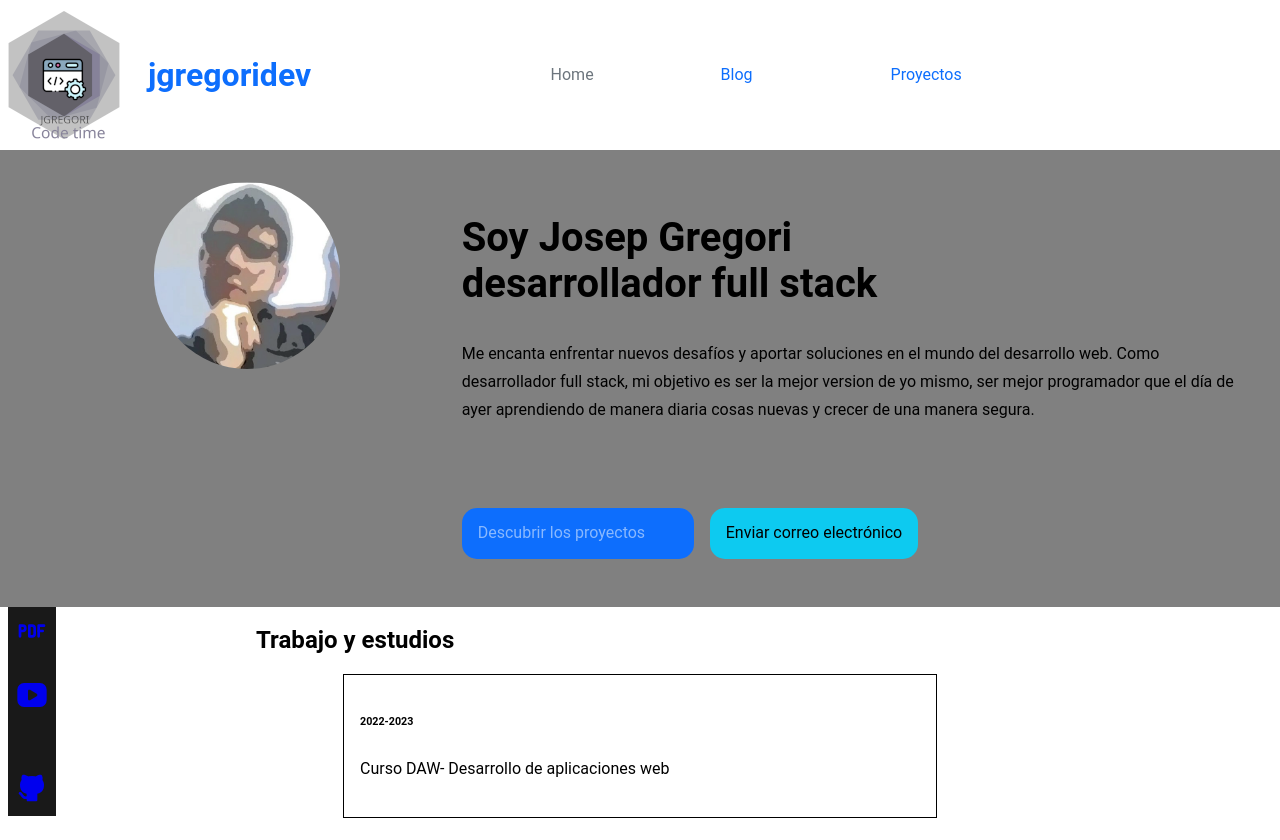
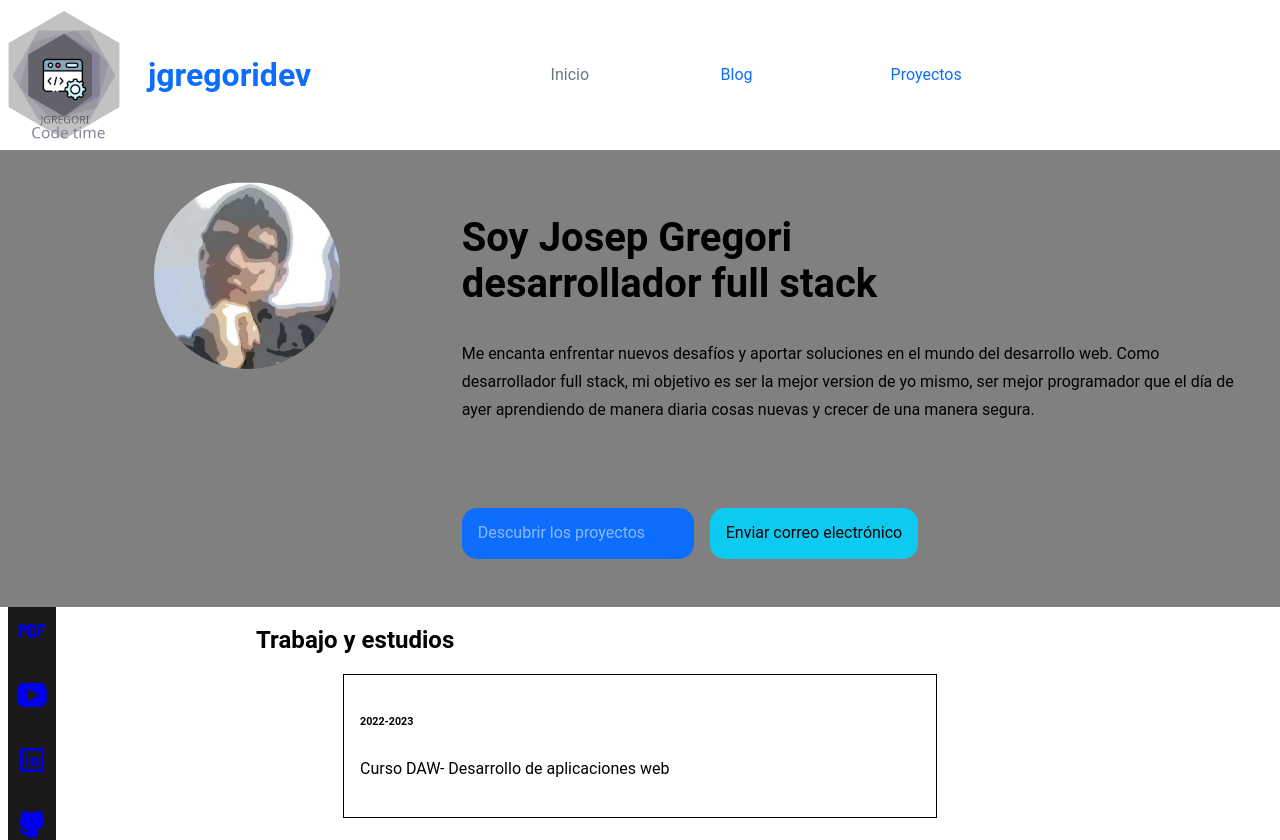
Before and after one commit to JgregoriDev/jgregori-website, a React (Vite) app: page / in a window 1280 px wide. Shown: the top 840 px of the page. Built offline with nearby package versions, Linux system fonts and the light colour scheme.

Commit message:
Error tipografico y link linkedin no se mostraba

```diff
--- a/src/App.scss
+++ b/src/App.scss
@@ -5,6 +5,7 @@
     font-family: "Roboto",Verdana,Tahoma;
 }
 body{
+    accent-color: map-get($map: $light-theme-colors, $key: primary);
     font-family: "Roboto",Verdana,Tahoma;
 }
 
--- a/src/assets/db/Projects.json
+++ b/src/assets/db/Projects.json
@@ -45,7 +45,7 @@
         "description": "Captura de pantalla del proyecto 3"
       },
       "github": "https://github.com/jgregoridev/VOS",
-      "url": "https://11josep.daw.iesevalorpego.es/"
+      "url": ""
     },
     {
       "id": 4,
--- a/src/components/Card/Card.module.scss
+++ b/src/components/Card/Card.module.scss
@@ -3,6 +3,7 @@
 .card{
     position: relative;
     @include flex(column,center,center);
+    min-height: 300px;
     border: 1px solid map-get($map: $light-theme-colors, $key: secondary);
 
     &__title{
@@ -25,7 +26,9 @@
             display: none;
             background: rgba(0,0,0,.6);
     }
-
+    &__hide{
+        visibility: hidden;
+    }
     // &__cspans{
     //     @include flex(row,space-evenly,center);
     //     flex-wrap: wrap;
--- a/src/components/Footer/index.tsx
+++ b/src/components/Footer/index.tsx
@@ -7,7 +7,7 @@
   return (
     <footer className={Style.footer}>
       <div className={Style.footer__ch2}>
-        <h2 className={Style.footer__h2}>Footer</h2>
+        <h2 className={Style.footer__h2}>JGregoriDev</h2>
       </div>
       <div className={Style.footer__cup}>
         <button onClick={()=>scrollToTop()} className={Style.footer__up} title="Volver al principio de la pagina">
--- a/src/components/Header/index.tsx
+++ b/src/components/Header/index.tsx
@@ -26,7 +26,7 @@
           }
           to="/"
         >
-          Home
+          Inicio
         </NavLink>
         {/* <NavLink   className={
             ({ isActive, isPending }) =>
--- a/src/components/ListProjects/index.tsx
+++ b/src/components/ListProjects/index.tsx
@@ -35,7 +35,7 @@
             name=""
             id=""
           >
-            <option defaultValue={`all`}>all</option>
+            <option defaultValue={`all`}>Todos</option>
 
             {[...genres].map((genre) => (
               <option>{genre}</option>
--- a/src/components/Presentation/Presentation.tsx
+++ b/src/components/Presentation/Presentation.tsx
@@ -26,7 +26,7 @@
           es ser la mejor version de yo mismo, ser mejor programador que el día de ayer aprendiendo de manera diaria cosas nuevas y crecer de una manera segura.
         </p>
         <div className={Style.presentation__cont}>
-        <Link className={Style.presentation__cbutton} to={"/projects"}  title="Descubrir los proyectos">Descubrir los proyectos</Link>
+        <Link className={Style.presentation__cbutton} to={"/proyectos"}  title="Descubrir los proyectos">Descubrir los proyectos</Link>
         <Link className={Style.presentation__cibutton} to={"mailto: josepgb13@gmail.com"}  title="Enviar e-mail">Enviar correo electrónico</Link>
 
         </div>
--- a/src/components/SocialmediaNav/index.tsx
+++ b/src/components/SocialmediaNav/index.tsx
@@ -1,5 +1,5 @@
 import curriculum from "@/assets/curriculum.pdf";
-import { Link } from 'react-router-dom'
+import { Link } from "react-router-dom";
 
 import Style from "./SocialMediaNav.module.scss";
 const SocialmediaNav = () => {
@@ -10,7 +10,18 @@
         title="jgregori curriculum en pdf"
         className={`${Style.social__link}  ${Style.social__pdf}`}
       >
-      <svg xmlns="http://www.w3.org/2000/svg" className="icon icon-tabler icon-tabler-pdf" width="32" height="32" viewBox="0 0 24 24" strokeWidth="2" stroke="currentColor" fill="none" strokeLinecap="round" strokeLinejoin="round">
+        <svg
+          xmlns="http://www.w3.org/2000/svg"
+          className="icon icon-tabler icon-tabler-pdf"
+          width="32"
+          height="32"
+          viewBox="0 0 24 24"
+          strokeWidth="2"
+          stroke="currentColor"
+          fill="none"
+          strokeLinecap="round"
+          strokeLinejoin="round"
+        >
           <path stroke="none" d="M0 0h24v24H0z" fill="none"></path>
           <path d="M10 8v8h2a2 2 0 0 0 2 -2v-4a2 2 0 0 0 -2 -2h-2z"></path>
           <path d="M3 12h2a2 2 0 1 0 0 -4h-2v8"></path>
@@ -24,25 +35,75 @@
         className={`${Style.social__link} ${Style.social__youtube}`}
         target="_blank"
       >
-      <svg xmlns="http://www.w3.org/2000/svg" className="social__youtube icon icon-tabler icon-tabler-brand-youtube-filled" width="32" height="32" viewBox="0 0 24 24" strokeWidth="2" stroke="currentColor" fill="none" strokeLinecap="round" strokeLinejoin="round">
+        <svg
+          xmlns="http://www.w3.org/2000/svg"
+          className="social__youtube icon icon-tabler icon-tabler-brand-youtube-filled"
+          width="32"
+          height="32"
+          viewBox="0 0 24 24"
+          strokeWidth="2"
+          stroke="currentColor"
+          fill="none"
+          strokeLinecap="round"
+          strokeLinejoin="round"
+        >
           <path stroke="none" d="M0 0h24v24H0z" fill="none"></path>
-        <path d="M18 3a5 5 0 0 1 5 5v8a5 5 0 0 1 -5 5h-12a5 5 0 0 1 -5 -5v-8a5 5 0 0 1 5 -5zm-9 6v6a1 1 0 0 0 1.514 .857l5 -3a1 1 0 0 0 0 -1.714l-5 -3a1 1 0 0 0 -1.514 .857z" strokeWidth="0" fill="currentColor"></path>
+          <path
+            d="M18 3a5 5 0 0 1 5 5v8a5 5 0 0 1 -5 5h-12a5 5 0 0 1 -5 -5v-8a5 5 0 0 1 5 -5zm-9 6v6a1 1 0 0 0 1.514 .857l5 -3a1 1 0 0 0 0 -1.714l-5 -3a1 1 0 0 0 -1.514 .857z"
+            strokeWidth="0"
+            fill="currentColor"
+          ></path>
         </svg>
       </Link>
       <Link
         to="https://linkedin.com/in/jgregori"
-        title= "jgregori página de linkedin"
+        title="jgregori página de linkedin"
         className={`${Style.social__link} ${Style.social__linkedin}`}
       >
+        <svg
+          xmlns="http://www.w3.org/2000/svg"
+          class="icon icon-tabler icon-tabler-brand-linkedin"
+          width="32"
+          height="32"
+          viewBox="0 0 24 24"
+          stroke-width="2"
+          stroke="currentColor"
+          fill="none"
+          stroke-linecap="round"
+          stroke-linejoin="round"
+        >
+          <path stroke="none" d="M0 0h24v24H0z" fill="none"></path>
+          <path d="M4 4m0 2a2 2 0 0 1 2 -2h12a2 2 0 0 1 2 2v12a2 2 0 0 1 -2 2h-12a2 2 0 0 1 -2 -2z"></path>
+          <path d="M8 11l0 5"></path>
+          <path d="M8 8l0 .01"></path>
+          <path d="M12 16l0 -5"></path>
+          <path d="M16 16v-3a2 2 0 0 0 -4 0"></path>
+        </svg>
       </Link>
       <Link
         to="https://github.com/jgregoridev"
+        target="_blank"
         className={`${Style.social__link} ${Style.social__github}`}
         title="jgregori página de github"
       >
-      <svg xmlns="http://www.w3.org/2000/svg" className="social__github icon icon-tabler icon-tabler-brand-github-filled" width="32" height="32" viewBox="0 0 24 24" strokeWidth="2" stroke="currentColor" fill="none" strokeLinecap="round" strokeLinejoin="round">
+        <svg
+          xmlns="http://www.w3.org/2000/svg"
+          className="social__github icon icon-tabler icon-tabler-brand-github-filled"
+          width="32"
+          height="32"
+          viewBox="0 0 24 24"
+          strokeWidth="2"
+          stroke="currentColor"
+          fill="none"
+          strokeLinecap="round"
+          strokeLinejoin="round"
+        >
           <path stroke="none" d="M0 0h24v24H0z" fill="none"></path>
-        <path d="M5.315 2.1c.791 -.113 1.9 .145 3.333 .966l.272 .161l.16 .1l.397 -.083a13.3 13.3 0 0 1 4.59 -.08l.456 .08l.396 .083l.161 -.1c1.385 -.84 2.487 -1.17 3.322 -1.148l.164 .008l.147 .017l.076 .014l.05 .011l.144 .047a1 1 0 0 1 .53 .514a5.2 5.2 0 0 1 .397 2.91l-.047 .267l-.046 .196l.123 .163c.574 .795 .93 1.728 1.03 2.707l.023 .295l.007 .272c0 3.855 -1.659 5.883 -4.644 6.68l-.245 .061l-.132 .029l.014 .161l.008 .157l.004 .365l-.002 .213l-.003 3.834a1 1 0 0 1 -.883 .993l-.117 .007h-6a1 1 0 0 1 -.993 -.883l-.007 -.117v-.734c-1.818 .26 -3.03 -.424 -4.11 -1.878l-.535 -.766c-.28 -.396 -.455 -.579 -.589 -.644l-.048 -.019a1 1 0 0 1 .564 -1.918c.642 .188 1.074 .568 1.57 1.239l.538 .769c.76 1.079 1.36 1.459 2.609 1.191l.001 -.678l-.018 -.168a5.03 5.03 0 0 1 -.021 -.824l.017 -.185l.019 -.12l-.108 -.024c-2.976 -.71 -4.703 -2.573 -4.875 -6.139l-.01 -.31l-.004 -.292a5.6 5.6 0 0 1 .908 -3.051l.152 -.222l.122 -.163l-.045 -.196a5.2 5.2 0 0 1 .145 -2.642l.1 -.282l.106 -.253a1 1 0 0 1 .529 -.514l.144 -.047l.154 -.03z" strokeWidth="0" fill="currentColor"></path>
+          <path
+            d="M5.315 2.1c.791 -.113 1.9 .145 3.333 .966l.272 .161l.16 .1l.397 -.083a13.3 13.3 0 0 1 4.59 -.08l.456 .08l.396 .083l.161 -.1c1.385 -.84 2.487 -1.17 3.322 -1.148l.164 .008l.147 .017l.076 .014l.05 .011l.144 .047a1 1 0 0 1 .53 .514a5.2 5.2 0 0 1 .397 2.91l-.047 .267l-.046 .196l.123 .163c.574 .795 .93 1.728 1.03 2.707l.023 .295l.007 .272c0 3.855 -1.659 5.883 -4.644 6.68l-.245 .061l-.132 .029l.014 .161l.008 .157l.004 .365l-.002 .213l-.003 3.834a1 1 0 0 1 -.883 .993l-.117 .007h-6a1 1 0 0 1 -.993 -.883l-.007 -.117v-.734c-1.818 .26 -3.03 -.424 -4.11 -1.878l-.535 -.766c-.28 -.396 -.455 -.579 -.589 -.644l-.048 -.019a1 1 0 0 1 .564 -1.918c.642 .188 1.074 .568 1.57 1.239l.538 .769c.76 1.079 1.36 1.459 2.609 1.191l.001 -.678l-.018 -.168a5.03 5.03 0 0 1 -.021 -.824l.017 -.185l.019 -.12l-.108 -.024c-2.976 -.71 -4.703 -2.573 -4.875 -6.139l-.01 -.31l-.004 -.292a5.6 5.6 0 0 1 .908 -3.051l.152 -.222l.122 -.163l-.045 -.196a5.2 5.2 0 0 1 .145 -2.642l.1 -.282l.106 -.253a1 1 0 0 1 .529 -.514l.144 -.047l.154 -.03z"
+            strokeWidth="0"
+            fill="currentColor"
+          ></path>
         </svg>
       </Link>
     </nav>
```
Also changed, not shown: src/components/Card/index.tsx (+10 -7 lines). Lines whose indentation alone changed are shown as unchanged.
